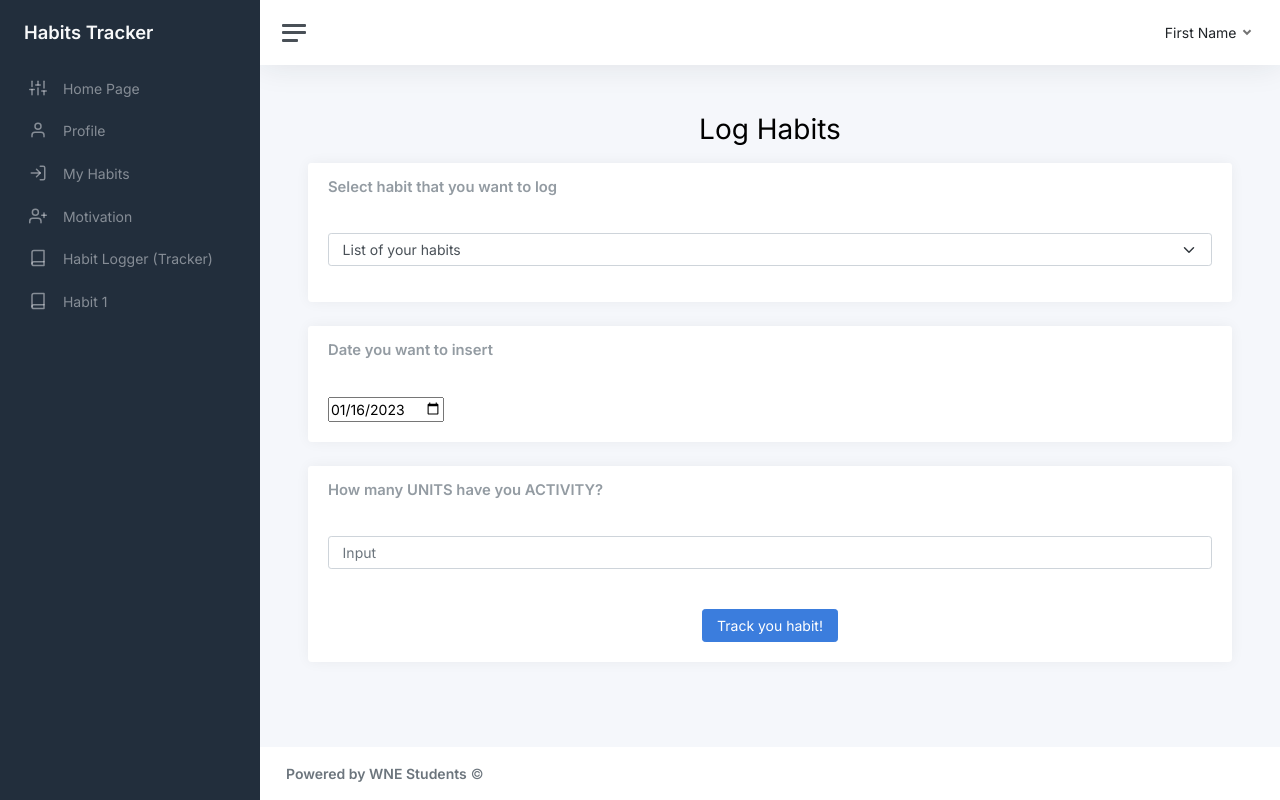
After one commit to jtbandurski/PythonSQL_project, a Django app: page /habits/add_progress/ in a window 1280 px wide. The commit adds this page. Run offline with Django 4.2, Linux system fonts and the light colour scheme; data comes from the database, SQL or seed files in the repository; some libraries are stand-ins or nearby versions.

Commit message:
initial Log Habits screen

```diff
--- a/project/habitstracker/habits/urls.py
+++ b/project/habitstracker/habits/urls.py
@@ -6,5 +6,6 @@ app_name = 'habits'
 
 urlpatterns = [
     path('',views.index, name='index'),
-    path('login/',views.login, name='login')
+    path('login/',views.login, name='login'),
+    path('add_progress/',views.add_progress, name='add_progress')
 ]
--- a/project/habitstracker/habits/views.py
+++ b/project/habitstracker/habits/views.py
@@ -1,6 +1,6 @@
 from django.shortcuts import render
 
-from .models import Posts
+from .models import Posts, Habbits
 
 # Create view
 # Get and display Posts
@@ -12,3 +12,11 @@ def index(request):
 def login(request):
 
     return render(request, 'login.html')
+
+# Track habbits progress
+def add_progress(request):
+    # ADD AUTHENTICATION AND USER DETAILS
+
+    habits_list = Habbits.objects.all().filter(user=1)
+    context = {'habits': habits_list}
+    return render(request, 'habits/add_progress.html', context)
--- a/project/habitstracker/templates/base.html
+++ b/project/habitstracker/templates/base.html
@@ -33,7 +33,7 @@
 				<ul class="sidebar-nav">
 
 
-					<li class="sidebar-item active" >
+					<li class="sidebar-item" >
 						<a class="sidebar-link" href="index.html">
 							<i class="align-middle" data-feather="sliders"></i> <span
 								class="align-middle">Home Page</span>
--- /dev/null
+++ b/project/habitstracker/templates/habits/add_progress.html
@@ -0,0 +1,52 @@
+{% extends 'base.html' %}
+
+{% block content %}
+  <h1 class="text-center mb-3">Log Habits</h1>
+  {% if habits %}
+
+    <div class="card">
+		<div class="card-header">
+			<h5 class="card-title mb-0">Select habit that you want to log</h5>
+		</div>
+			<div class="card-body">
+				<select class="form-select mb-3">
+						<option selected>List of your habits</option>
+						{% for habit in habits %}
+							<option>{{habit.habbit_name}}</option>
+						{% endfor %}
+
+				</select>
+			</div>
+	</div>
+
+	<div class="card">
+		<div class="card-header">
+			<h5 class="card-title mb-0">Date you want to insert</h5>
+		</div>
+		<div class="card-body">
+			<input type="date" id="date" name="date"
+       value="2023-01-16"
+       min="2018-01-01" max="2025-12-31">
+		</div>
+	</div>
+
+
+	<div class="card">
+		<div class="card-header">
+			<h5 class="card-title mb-0">How many UNITS have you ACTIVITY?</h5>
+		</div>
+		<div class="card-body text-center">
+			<input type="text" class="form-control" placeholder="Input">
+
+		</div>
+		<div class="card-body text-center">
+
+			<button class="btn btn-primary">Track you habit!</button>
+		</div>
+
+	</div>
+	{% else %}
+    <p> No Habits available</p>
+  {% endif %}
+
+{% endblock %}
```
